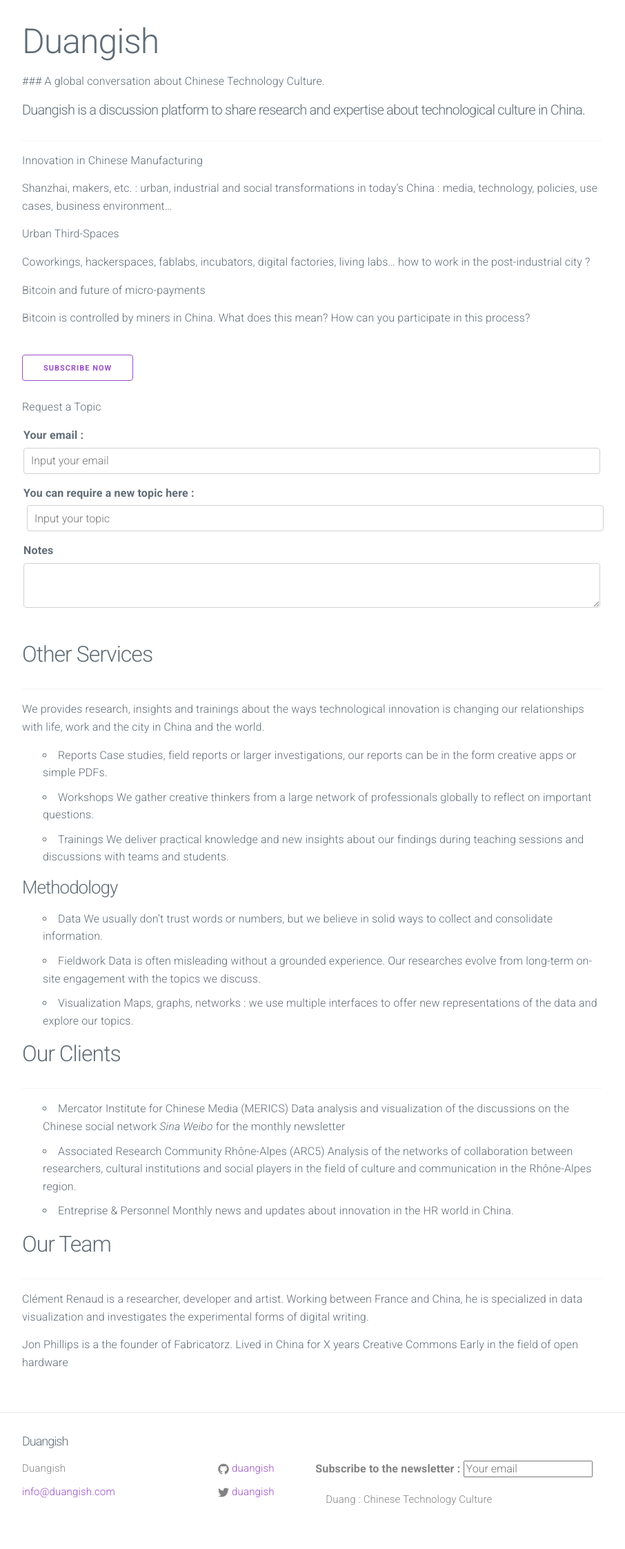
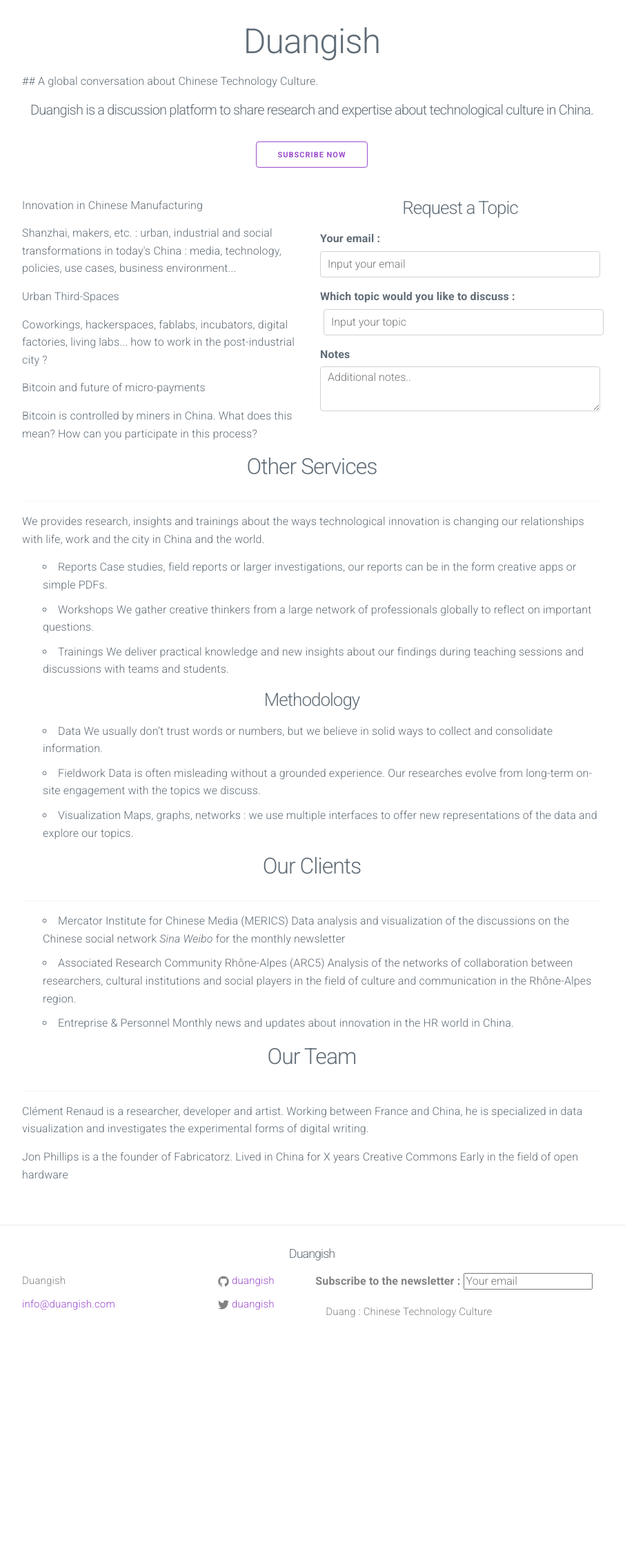
Before and after one commit to clemsos/duangish.github.io, a Jekyll site: the page built from index.md, in a window 1280 px wide. Shown: the whole page at 69% size, without its empty margins (188-1094 px from the left). Built offline with Jekyll 4.4.1, drawn with Linux system fonts in a browser that asks for light colours; nearby versions of some CDN libraries; after the commit the page ends 1973 px from its top, so only the background shows below that.

Commit message:
improved layout

```diff
--- a/_includes/buy.html
+++ b/_includes/buy.html
@@ -1,2 +1,3 @@
-<br>
-<a class="button  button-outline" href="#">Subscribe now</a>
+<div class="subscribe">
+  <a class="button button-outline button-subscribe" href="#">Subscribe now</a>
+</div>
--- /dev/null
+++ b/_includes/topics.html
@@ -0,0 +1,42 @@
+<div class="row">
+  <div class="column">
+
+    <p><strong>Innovation in Chinese Manufacturing</strong></p>
+
+    <p>Shanzhai, makers, etc. : urban, industrial and social transformations in today's China : media, technology, policies, use cases, business environment...</p>
+
+    <p><strong>Urban Third-Spaces</strong></p>
+
+    <p>Coworkings, hackerspaces, fablabs, incubators, digital factories, living labs... how to work in the post-industrial city ?</p>
+
+    <p><strong>Bitcoin and future of micro-payments</strong></p>
+
+    <p>Bitcoin is controlled by miners in China. What does this mean? How can you participate in this process?</p>
+
+
+  </div>
+  <div class="column">
+
+    <h3>Request a Topic</h3>
+
+    <form>
+      <fieldset>
+        <label for="topic-email">
+          Your email :
+        </label>
+        <input type="text"  placeholder="Input your email" name="topic-email"/>
+        <br>
+        <label for="topic-name">
+          Which topic would you like to discuss :
+        </label>
+        <input class="label-inline"  type="text" placeholder="Input your topic" name="topic-name"/>
+        <br>
+        <label for="topic-notes">
+          Notes
+        </label>
+        <textarea name="topic-notes" placeholder="Additional notes.."></textarea>
+      </fieldset>
+    </form>
+
+  </div>
+</div>
--- a/css/main.scss
+++ b/css/main.scss
@@ -49,6 +49,15 @@
 ;
 
 
+h1, h2, h3, h4 {
+  text-align: center;
+}
+
 hr {
   margin-bottom: 1em;
 }
+
+.subscribe {
+  text-align: center;
+  margin: 2em 0;
+}
--- a/index.md
+++ b/index.md
@@ -7,47 +7,14 @@
 
 # Duangish
 
-### A global conversation about Chinese Technology Culture.
+## A global conversation about Chinese Technology Culture.
 
 #### Duangish is a discussion platform to share research and expertise about technological culture in China.
 
----
-
-
-**Innovation in Chinese Manufacturing**
-
-Shanzhai, makers, etc. : urban, industrial and social transformations in today's China : media, technology, policies, use cases, business environment...
-
-**Urban Third-Spaces**
-
-Coworkings, hackerspaces, fablabs, incubators, digital factories, living labs... how to work in the post-industrial city ?
-
-**Bitcoin and future of micro-payments**
-
-Bitcoin is controlled by miners in China. What does this mean? How can you participate in this process?
 
 {% include buy.html %}
 
-**Request a Topic**
-
-<form>
-  <fieldset>
-    <label for="topic-email">
-      Your email :
-    </label>
-    <input type="text"  placeholder="Input your email" name="topic-email"/>
-    <br>
-    <label for="topic-name">
-      You can require a new topic here :
-    </label>
-     <input class="label-inline"  type="text" placeholder="Input your topic" name="topic-name"/>
-    <br>
-    <label for="topic-notes">
-      Notes
-    </label>
-   <textarea name="topic-notes"></textarea>
-  </fieldset>
-</form>
+{% include topics.html %}
 
 
 ## Other Services
```
